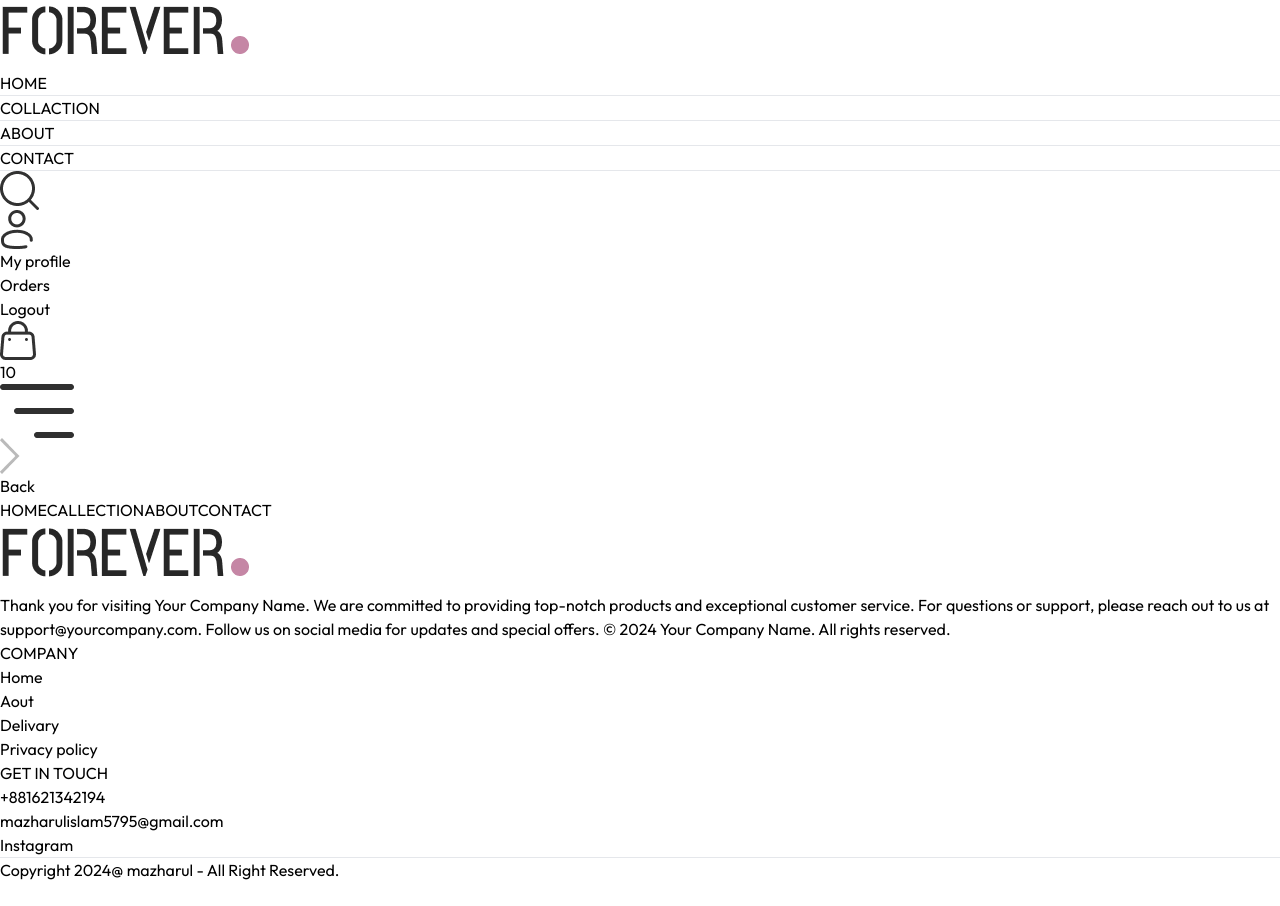
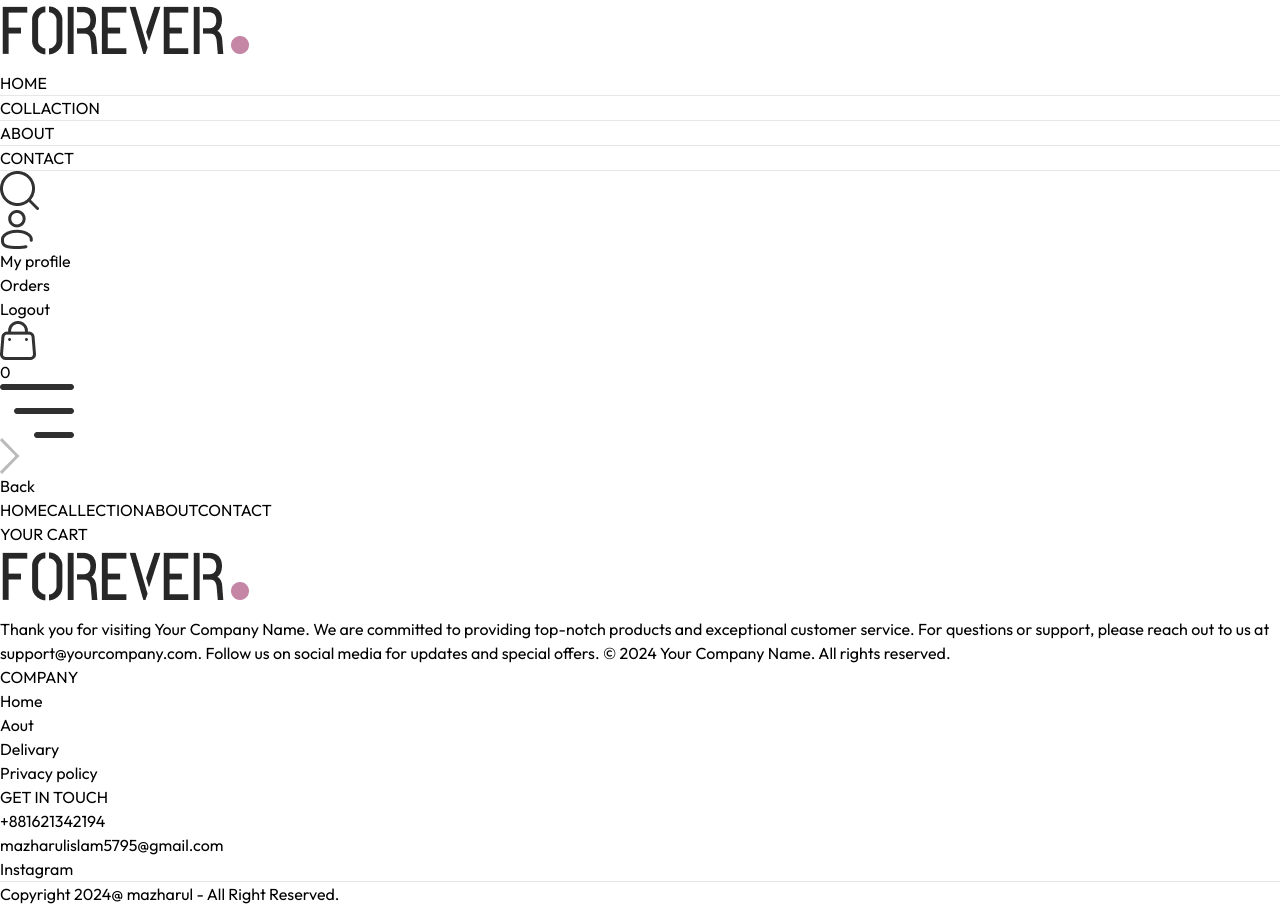
Before and after one commit to mazharulislam-12/forever-ecomerce-app, a React (Vite) app: page /cart in a window 1280 px wide. Before the commit the page ends 882 px from the top, so only its background shows below. Built offline with nearby package versions, Linux system fonts and the light colour scheme.

Commit message:
add to cart

```diff
--- a/src/App.jsx
+++ b/src/App.jsx
@@ -12,11 +12,13 @@
 import Navbar from './components/Navbar';
 import Footer from './components/Footer';
 import SearchBar from './components/SearchBar';
+import { ToastContainer, toast } from 'react-toastify';
+import 'react-toastify/dist/ReactToastify.css';
 
 const App = () => {
   return (
     <div className='px-4 sm:px-[5vw] md:px-[7vw] lg:px-[9vh]'>
-
+      <ToastContainer />
       <Navbar />
       <SearchBar/>
       <Routes>
--- a/src/components/Navbar.jsx
+++ b/src/components/Navbar.jsx
@@ -8,7 +8,7 @@
 
     const [visable, setVisable] = useState(false);
 
-    const {setShowSearch} = useContext(ShopContext);
+    const {setShowSearch, getCartCount} = useContext(ShopContext);
 
     return (
         <div className='flex  items-center justify-between py-5 font-medium '>
@@ -51,7 +51,7 @@
 
                 <Link to='/cart' className="relative">
                     <img src={assets.cart_icon} className="w-5 min-w-5 " alt="" />
-                    <p className="absolute right-[-5px] bottom-[-5px] w-4 text-center leading-4 bg-black text-white aspect-square rounded-full text-[8px]  ">10</p>
+                    <p className="absolute right-[-5px] bottom-[-5px] w-4 text-center leading-4 bg-black text-white aspect-square rounded-full text-[8px]  ">{getCartCount()}</p>
                 </Link>
                 <img onClick={() => setVisable(true)} src={assets.menu_icon} className="w-5 cursor-pointer sm:hidden " alt="" />
             </div>
--- a/src/context/ShopContext.jsx
+++ b/src/context/ShopContext.jsx
@@ -1,5 +1,6 @@
-import { createContext, useState } from "react";
+import { createContext, useEffect, useState } from "react";
 import { products } from "../assets/assets";
+import { toast } from "react-toastify";
 
 export const ShopContext = createContext();
 
@@ -7,16 +8,63 @@
 
     const currency = '$';
     const delivary_fee = 10;
+    const [search, setSearch] = useState('')
+    const [showSearch, setShowSearch] = useState(false);
+    const [cartItems, setCartItems] = useState({})
 
-    const [search, setSearch] = useState('')
-    const [showSearch, setShowSearch] = useState(false)
 
+    const addToCart = async (itemId, size) =>{
+
+        if (!size) {
+            toast.error('Please Select Product Size')
+            return;
+        }
+
+        let cartData = structuredClone(cartItems);
+        if (cartData[itemId]) {
+            if (cartData[itemId] [size]) {
+                cartData[itemId] [size] +=1
+
+            }
+            else{
+                cartData[itemId][size] = 1;
+
+            }
+        }
+        else{
+            cartData[itemId] = {};
+            cartData[itemId] [size] = 1;
+
+        }
+        setCartItems(cartData);
+    }
+
+
+    const getCartCount = () =>{
+        let totalCount = 0;
+        for(const items in cartItems){
+            for(const item in cartItems[items]){
+                try {
+                    if (cartItems[items][item] > 0) {
+                        totalCount += cartItems[items][item];
+                    }
+                } catch (error) {
+
+                }
+            }
+        }
+        return totalCount;
+
+    }
 
 
 
     const value = {
         products, currency, delivary_fee,
-        search, setSearch, showSearch, setShowSearch
+        search, setSearch, showSearch, setShowSearch,
+        cartItems, addToCart,
+        getCartCount
+
     }
 
     return (
--- a/src/pages/Cart.jsx
+++ b/src/pages/Cart.jsx
@@ -1,11 +1,68 @@
-import React from 'react';
+import React, { useContext, useEffect, useState } from 'react';
+import { ShopContext } from '../context/ShopContext';
+import Title from '../components/Title';
+import { assets } from '../assets/assets';
 
 const Cart = () => {
+
+    const { products, currency, cartItems } = useContext(ShopContext)
+
+    const [cartData, setCartData] = useState([])
+
+    useEffect(() => {
+
+        const tempData = [];
+        for (const items in cartItems) {
+            for (const item in cartItems[items]) {
+                if (cartItems[items][item] > 0) {
+                    tempData.push({
+                        _id: items,
+                        size: item,
+                        quantity: cartItems[items][item]
+                    })
+                }
+            }
+        }
+        setCartData(tempData);
+    }, [cartItems])
+
     return (
-        <div>
+        <div className='border-t pt-14'>
+
+            <div className='text-2xl mb-3'>
+                <Title text1={'YOUR'} text2={'CART'} />
+            </div>
+
+            <div>
+                {cartData.map((item, index) => {
+                    const productData = products.find((product) => product._id === item._id);
+                    return (
+
+                            <div key={index} className="py-4 border-t border-b   text-gray-700 grid sm:grid-cols-2 md:grid-cols-4 lg:grid-cols-5 items-center gap-4">
+                                <div className='flex items-start gap-6'>
+                                    <img className='w-16 sm:w-20' src={productData.image[0]} alt="" />
+                                    <div>
+                                        <p className='text-xs sm:text-lg font-medium'>{productData.name}</p>
+                                        <div className='flex items-center gap-5 mt-2'>
+                                            <p>{currency} {productData.price} </p>
+                                            <p className='px-2 sm:px-3 sm:py-1 border bg-slate-50'>{item.size}</p>
+                                        </div>
+                                    </div>
+                                </div>
+
+                                <input className='border max-w-10 text-center m-auto sm:max-w-20 px-1 sm:px-2 py-1' type="number" min={1} defaultValue={item.quantity} />
+                                <img src={assets.bin_icon} className='w-4 mr-4 sm:w-5 cursor-pointer ' alt="" />
+                            </div>
+
+                    );
+                })}
+            </div>
 
         </div>
     );
 };
 
 export default Cart;
+
+
+//3.57
--- a/src/pages/Collaction.jsx
+++ b/src/pages/Collaction.jsx
@@ -142,7 +142,7 @@
                 </div>
 
                 {/* map product */}
-                <div className="grid grid-cols-2 md:grid-cols-3 lg:grid-cols-4 gap-y-6">
+                <div className="grid grid-cols-2 md:grid-cols-3 lg:grid-cols-4 gap-4 gap-y-6">
                     {
                         filterProducts.map((item, index) => (
                             <ProductItem key={index} name={item.name} id={item._id} price={item.price} image={item.image} />
--- a/src/pages/Product.jsx
+++ b/src/pages/Product.jsx
@@ -6,7 +6,7 @@
 
 const Product = () => {
     const { productId } = useParams();
-    const { products, currency } = useContext(ShopContext);
+    const { products, currency, addToCart } = useContext(ShopContext);
     const [productData, setProductData] = useState(false);
     const [image, setImage] = useState('');
     const [size, setSize] = useState('')
@@ -71,7 +71,7 @@
                         </div>
                     </div>
 
-                    <button className='bg-black text-white px-8 py-3 text-sm active:bg-gray-700'>ADD TO CART</button>
+                    <button onClick={()=>addToCart(productData._id, size)} className='bg-black text-white px-8 py-3 text-sm active:bg-gray-700'>ADD TO CART</button>
                     <hr className='mt-8 sm:w-4/5 ' />
 
                     <div className='text-sm text-gray-500 mt-5 flex flex-col gap-1'>
```
